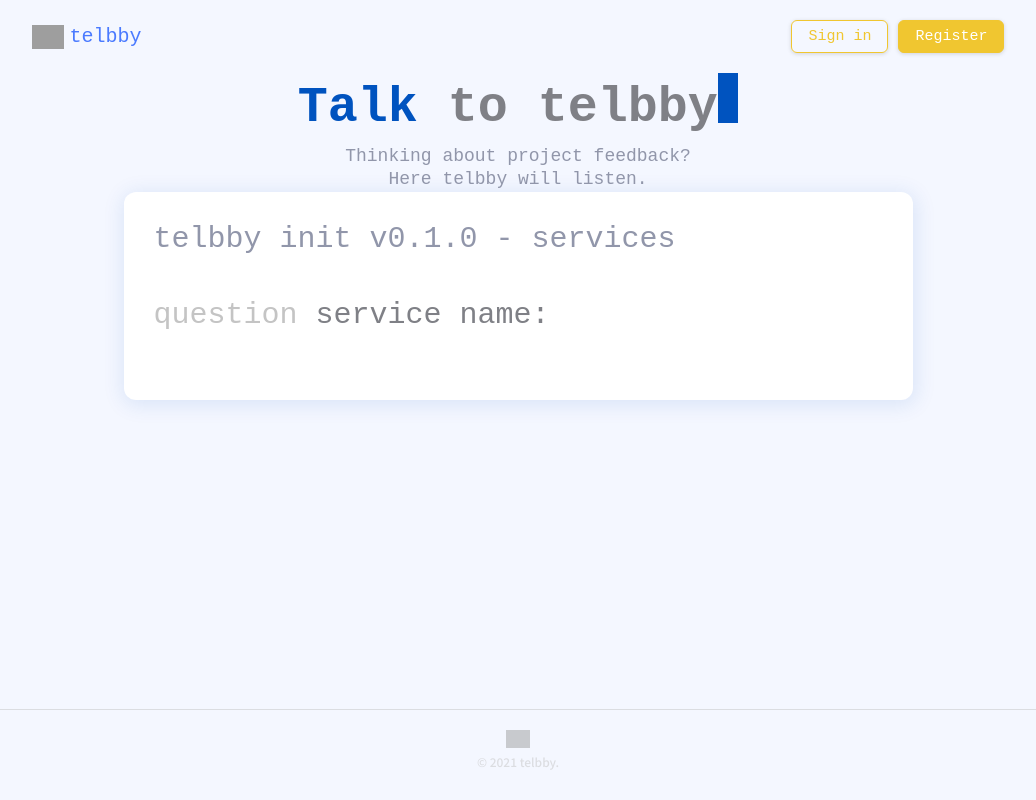
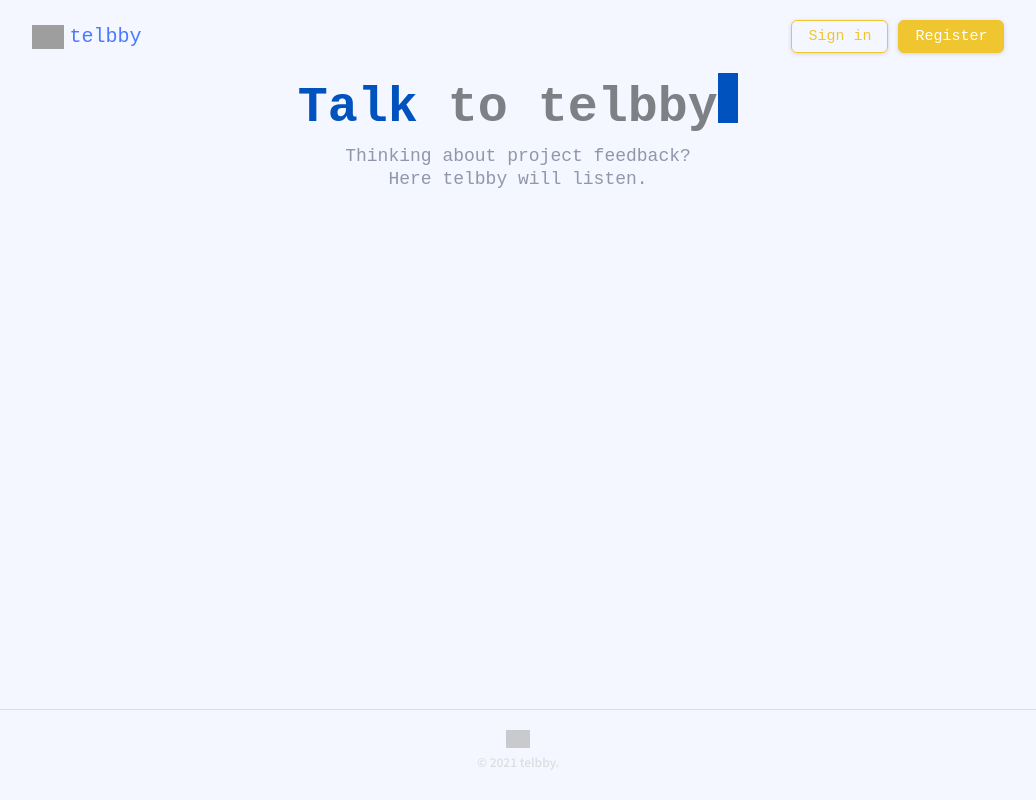
Before and after one commit to telbby/telbby-frontend, a React app: page / in a window 1280 px wide. Shown: the whole page, without its empty margins (122-1158 px from the left). Built offline with nearby package versions, Linux system fonts and the light colour scheme; grey boxes are pictures that could not be loaded; a web font is replaced by a local one.

Commit message:
[#18] chore: HomePage Shell Component 제거

```diff
--- a/src/pages/HomePage/index.tsx
+++ b/src/pages/HomePage/index.tsx
@@ -1,24 +1,9 @@
 import React, { FC } from 'react';
 
-import Shell from '@/components/Shell';
 import Jumbotron from '@/components/common/Jumbotron';
 import Layout from '@/components/common/Layout';
 
-const HomePage: FC = () => {
-  /**
-   * FIXME:
-   * 가상 API 요청을 위해 만든 코드입니다.
-   * 추후 API 연동을 할 때 지워주면 됩니다.
-   */
-  const requestWhenQuestionDone = async () =>
-    new Promise((resolve, reject) => {
-      setTimeout(
-        // () => resolve('Success'),
-        () => reject(new Error('Not valid domain. Telbby is great you know?')),
-        1000,
-      );
-    });
-  return (
+const HomePage: FC = () => (
   <Layout>
     <Jumbotron
       title="Talk"
@@ -27,14 +12,7 @@ const HomePage: FC = () => {
         'Here telbby will listen.',
       ]}
     />
-      <Shell
-        type="services"
-        requestWhenQuestionDone={requestWhenQuestionDone}
-        width={789}
-        height={208}
-      />
   </Layout>
 );
-};
 
 export default HomePage;
```
Lines whose indentation alone changed are shown as unchanged.
